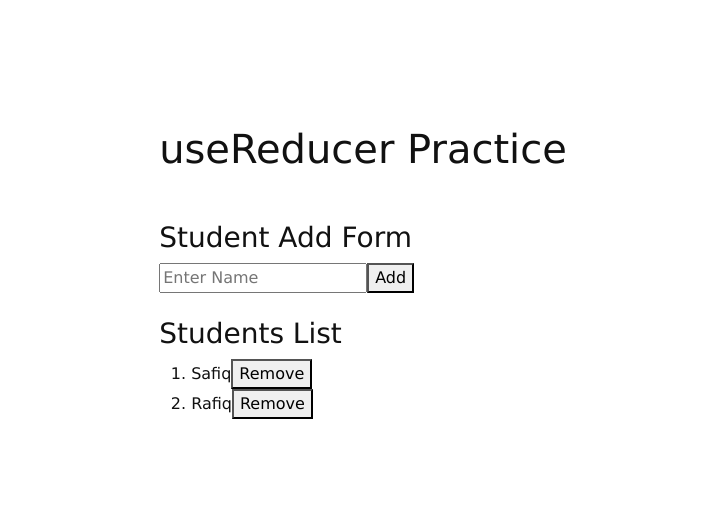
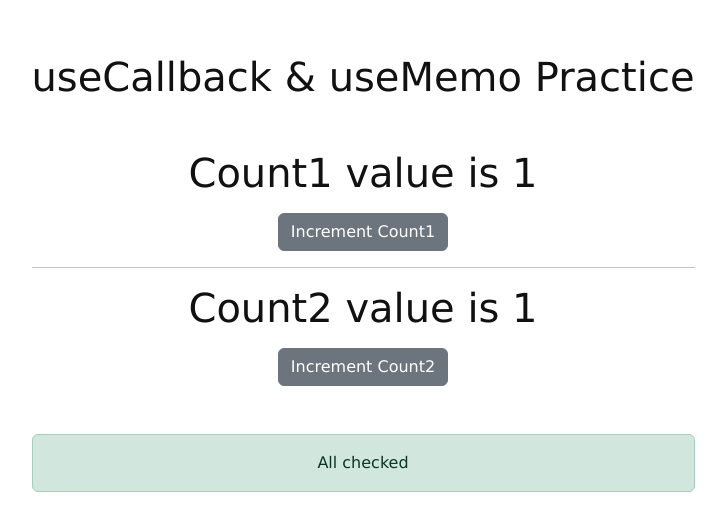
Before and after one commit to mrsk216/React-course, a React (Vite) app in the folder practice-app/: page / in a window 1280 px wide. Shown: the part 120-650 px from the top of the page, without its empty margins (277-1003 px from the left). Built offline with nearby package versions, Linux system fonts and the light colour scheme.

Commit message:
class 74 (Hooks - useCallback, useMemo)

```diff
--- a/practice-app/src/App.jsx
+++ b/practice-app/src/App.jsx
@@ -1,77 +1,37 @@
-import { useState, useReducer, useEffect } from "react";
-import { reducer } from "./Reducer";
-
-const students = [
-  {id:1, name:"Safiq"},
-  {id:2, name:"Rafiq"}
-];
-
-
+import { useState, useCallback, useMemo } from "react";
+import Counter from "./Counter";
+import Button from "./Button";
 
 function App() {
-  // const [studentData, setStudentData] = useState(students);
-  // const [isMessage, setIsMessage] = useState(false);
-  // const [messageText, setMessageText] = useState("");
-  const [studentPage, dispatch] = useReducer(reducer, {
-    studentData: students,
-    isMessage: false,
-    messageText: ""
-  });
-  const [newStudent, setNewStudent] = useState("");
+  const [count1, setCount1] = useState(1);
+  const [count2, setCount2] = useState(1);
 
-  const handleFormData = (e) => {
-    e.preventDefault();
+  const handleCount1 = useCallback(() => {
+    setCount1((prev) => prev + 1);
+  }, []);
 
-    // setStudentData((prevData) => [
-    //   ...prevData,
-    //   {id: new Date().getTime().toString(), name:newStudent}
-    // ]);
-    // setMessageText("New Student Added");
-    // setIsMessage(true);
+  const handleCount2 = useCallback(() => {
+    setCount2((prev) => prev * 2);
+  }, []);
 
-
-    const newStudentObj = { id: new Date().getTime().toString(), name: newStudent };
-    dispatch({ type: "ADD", payload: newStudentObj });
-
-    setNewStudent("");
-
-  }
-
-  const handleRemoveSudent = (id) => {
-    dispatch({
-      type: "Remove",
-      payload: id
-    })
-  }
-
-  useEffect(() => {
-    setTimeout(() => {
-      dispatch({type: "HideMessage",payload:null})
-    }, 5000);
-  },[studentPage.isMessage,studentPage.messageText])
-
+  const check = useMemo(() => {
+    for (let index = 0; index < 100000; index++) {
+      console.log(index);
+    }
+    return 'All checked';
+  },[]);
   return (
     <>
-      <h1 className="mb-5">useReducer Practice</h1>
+      <div className="text-center">
+        <h1 className="mb-5">useCallback & useMemo Practice</h1>
 
-      <h3>Student Add Form</h3>
-      <form onSubmit={handleFormData}>
-        <input type="text" placeholder="Enter Name" value={newStudent} onChange={(e) => setNewStudent(e.target.value)} />
-        <button type="submit">Add</button>
-      </form>
-
-      <h3 className="mt-4">Students List</h3>
-      <ol>
-        {studentPage.studentData?.map((student) => (
-          <li key={student.id}>
-            {student.name}
-            <button onClick={() => handleRemoveSudent(student.id)}>Remove</button>
-          </li>
-        ))}
-      </ol>
-
-
-      {studentPage.isMessage && <small className="text-success position-fixed bottom-0 end-0">{ studentPage.messageText }</small>}
+        <Counter count={`Count1 value is ${count1}`} />
+        <Button action={handleCount1} name="Increment Count1" />
+        <hr />
+        <Counter count={`Count2 value is ${count2}`} />
+        <Button action={handleCount2} name="Increment Count2"/>
+      </div>
+      <div className="alert alert-success text-center mt-5">{ check }</div>
     </>
   );
 }
--- /dev/null
+++ b/practice-app/src/Button.jsx
@@ -0,0 +1,11 @@
+import React from "react";
+const Button = ({ action, name }) => {
+    console.log(`Working Action Button Name is ${name}`)
+    return (
+        <>
+            <button onClick={action} className="btn btn-secondary">{ name }</button>
+        </>
+    );
+}
+
+export default React.memo(Button);
--- /dev/null
+++ b/practice-app/src/Counter.jsx
@@ -0,0 +1,11 @@
+import React from 'react';
+const Counter = ({ count }) => {
+    console.log(count);
+    return (
+        <>
+            <p className="display-6">{ count }</p>
+        </>
+    );
+}
+
+export default React.memo(Counter);
--- a/practice-app/src/Reducer.js
+++ /dev/null
@@ -1,29 +0,0 @@
-export const reducer = (state, action) => {
-  if (action.type === "ADD") {
-    const allStudents = [...state.studentData, action.payload];
-    return {
-      ...state,
-      studentData: allStudents,
-      isMessage: true,
-      messageText: "New Student added"
-    };
-  }
-
-  if (action.type === "Remove") {
-    const filteredStudents = [...state.studentData].filter((student) => student.id !== action.payload);
-    return {
-      ...state,
-      studentData: filteredStudents,
-      isMessage: true,
-      messageText: "Student removed"
-    };
-  }
-
-  if (action.type === "HideMessage") {
-    return {
-      ...state,
-      isMessage: false,
-      messageText: ""
-    };
-  }
-}
```
